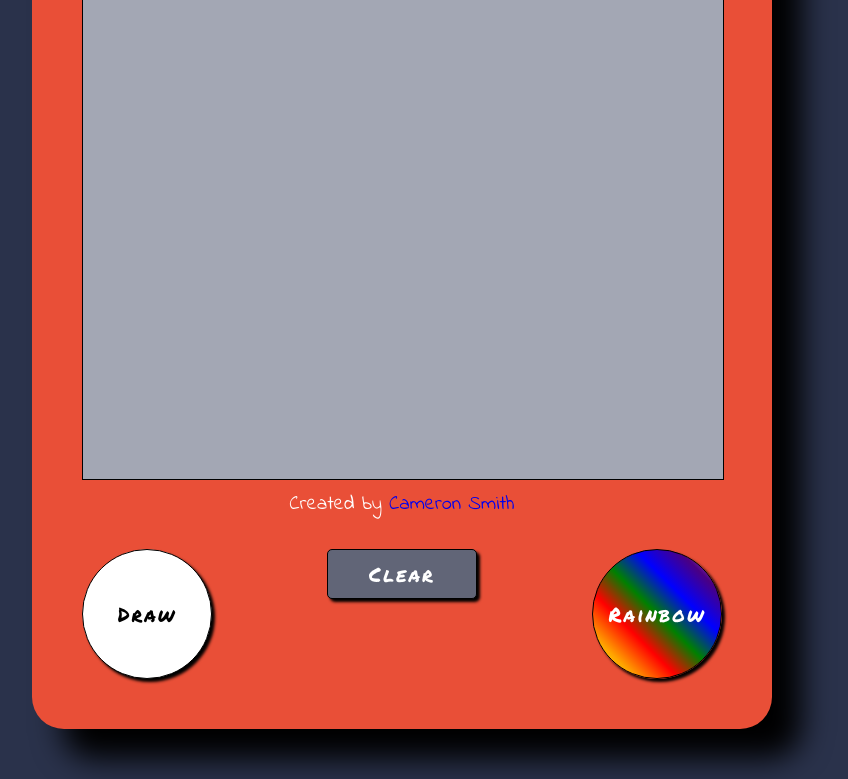
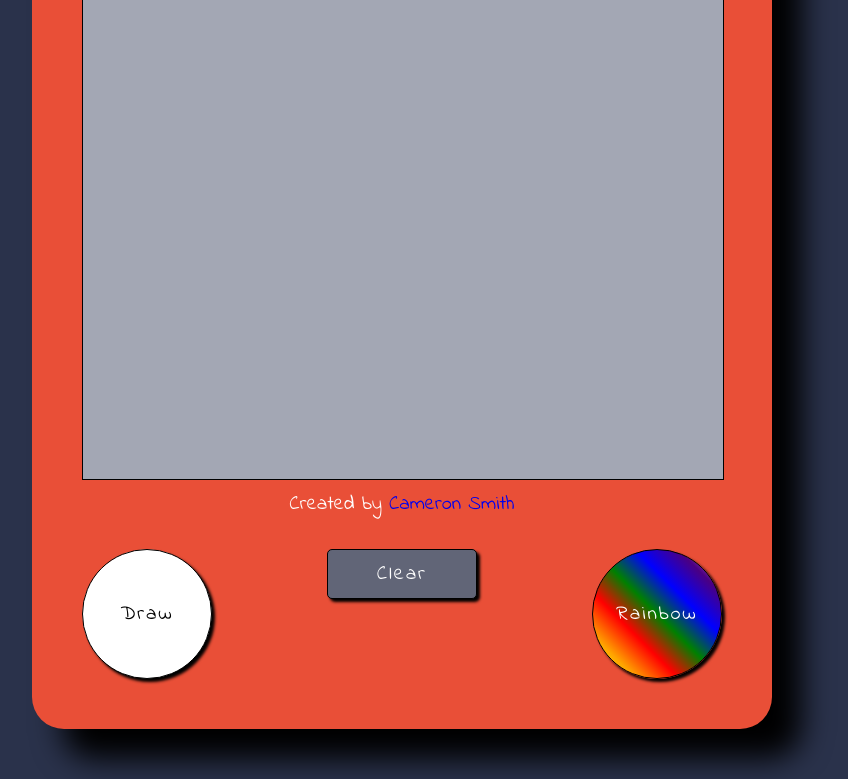
Before and after one commit to cameronzsmith/etchasketch, a plain HTML site: page index.html in a window 1280 px wide. Shown: the part 215-994 px from the top of the page, without its empty margins (238-1086 px from the left). Drawn offline with Linux system fonts and the light colour scheme.

Commit message:
Updated fonts

```diff
--- a/index.html
+++ b/index.html
@@ -7,7 +7,7 @@
         <title>Etch a Sketch</title>
 
         <link rel="stylesheet" href="style.css" type="text/css">
-        <link href="https://fonts.googleapis.com/css?family=Indie+Flower|Permanent+Marker" rel="stylesheet">
+        <link href="https://fonts.googleapis.com/css?family=Indie+Flower" rel="stylesheet">
     </head>
     <body>
         <div class="outerbox">
--- a/style.css
+++ b/style.css
@@ -54,7 +54,7 @@ button {
     font-size: 20px;
     transition: all .2s ease-in-out;
     letter-spacing: 2px;
-    font-family: 'Permanent Marker', cursive;
+    font-family: 'Indie Flower', cursive;
     box-shadow: 3px 3px 3px #000;
 }
 
```
